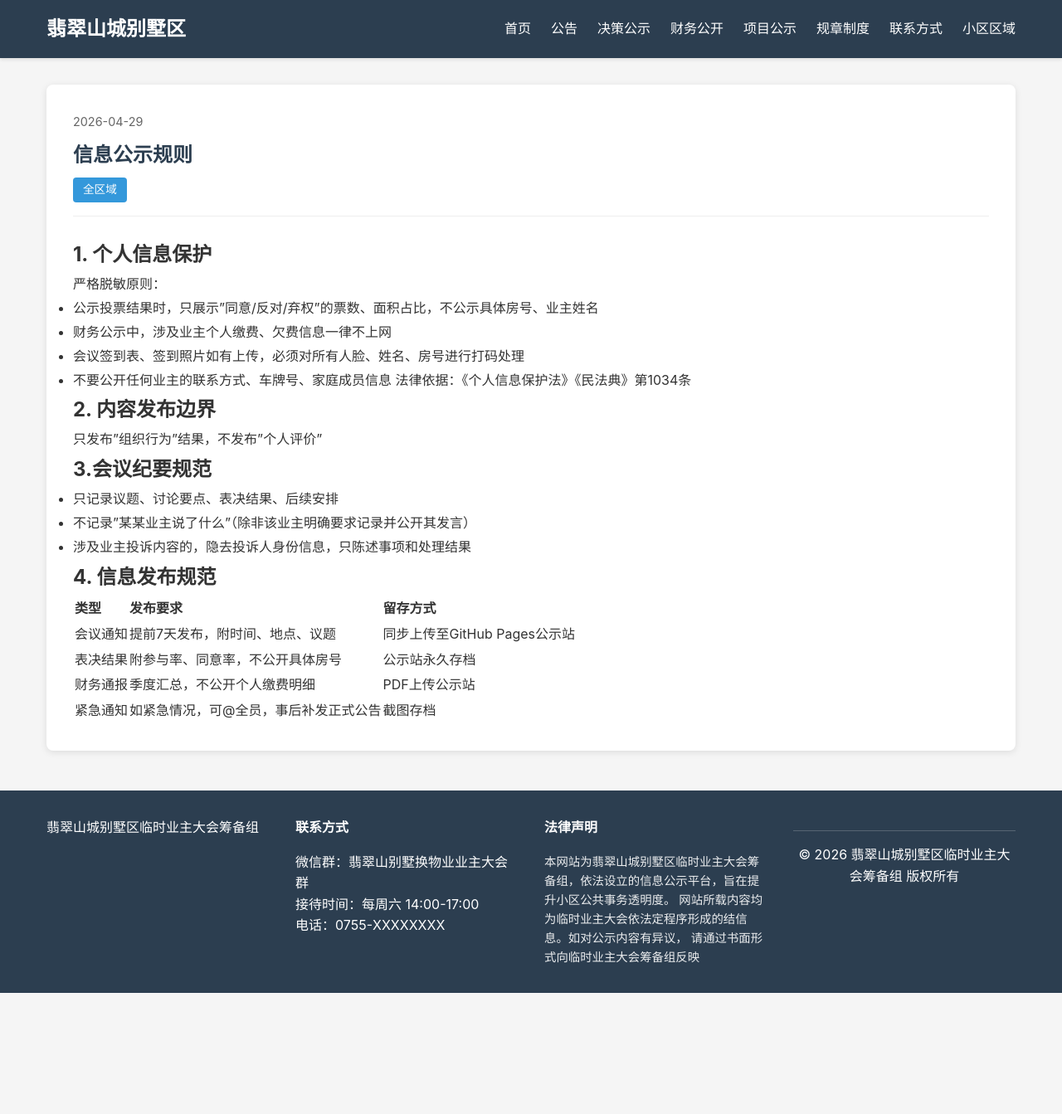
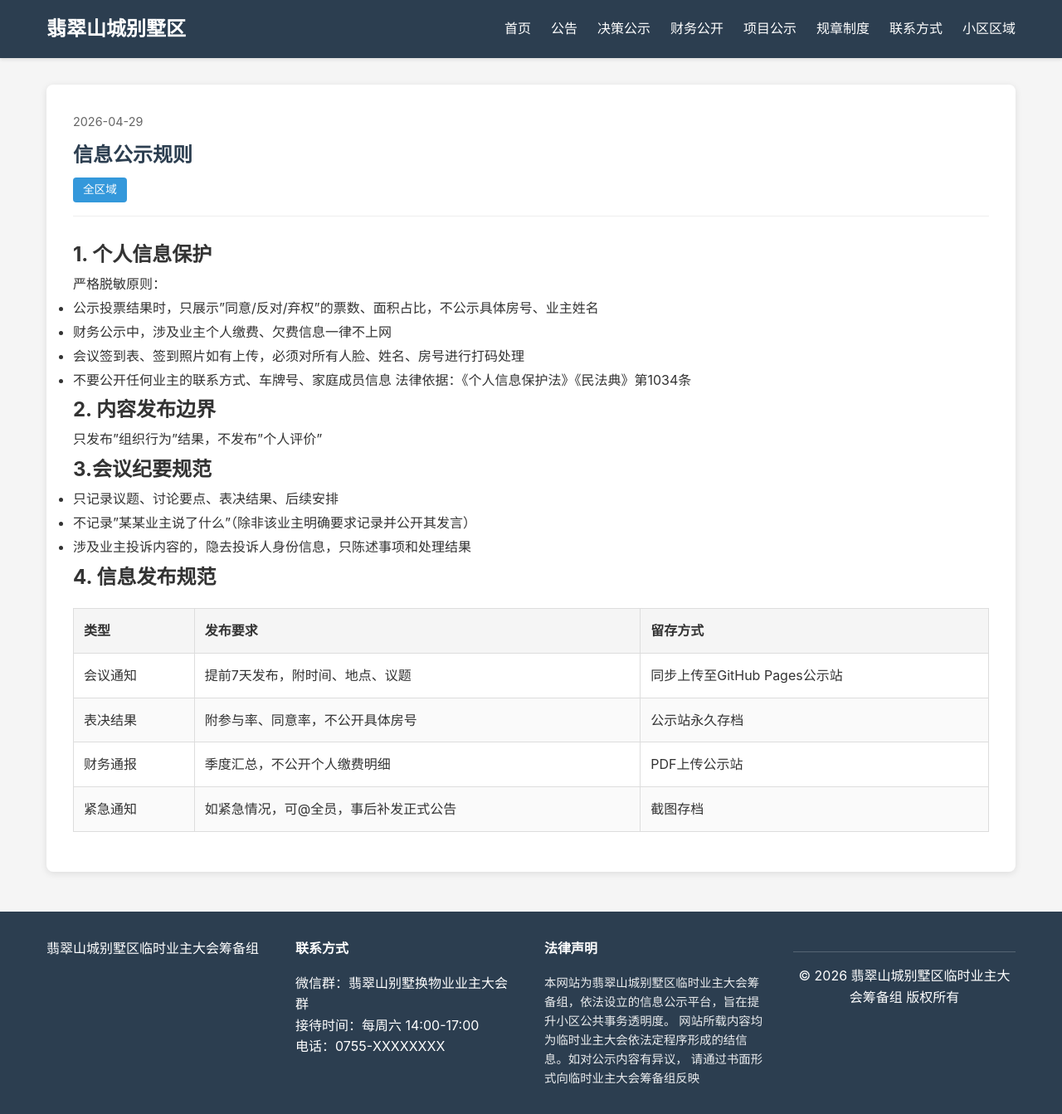
Before and after one commit to fcshan/fcshan.github.io, a Jekyll site: the page built from _rules/rule001_info_display.md, in a window 1280 px wide. Shown: the whole page at 83% size. Built offline with Jekyll 4.4.1, drawn with Linux system fonts in a browser that asks for light colours; before the commit the page ends 1197 px from its top, so only the background shows below that.

Commit message:
table_css

```diff
--- a/assets/css/style.css
+++ b/assets/css/style.css
@@ -183,6 +183,28 @@ body {
     line-height: 1.8;
 }
 
+.document-content table {
+    width: 100%;
+    border-collapse: collapse;
+    margin: 1rem 0;
+}
+
+.document-content th,
+.document-content td {
+    border: 1px solid #ddd;
+    padding: 0.75rem;
+    text-align: left;
+}
+
+.document-content th {
+    background-color: #f5f5f5;
+    font-weight: bold;
+}
+
+.document-content tr:nth-child(even) {
+    background-color: #fafafa;
+}
+
 .hero {
     background: linear-gradient(135deg, #2c3e50 0%, #3498db 100%);
     color: white;
```
